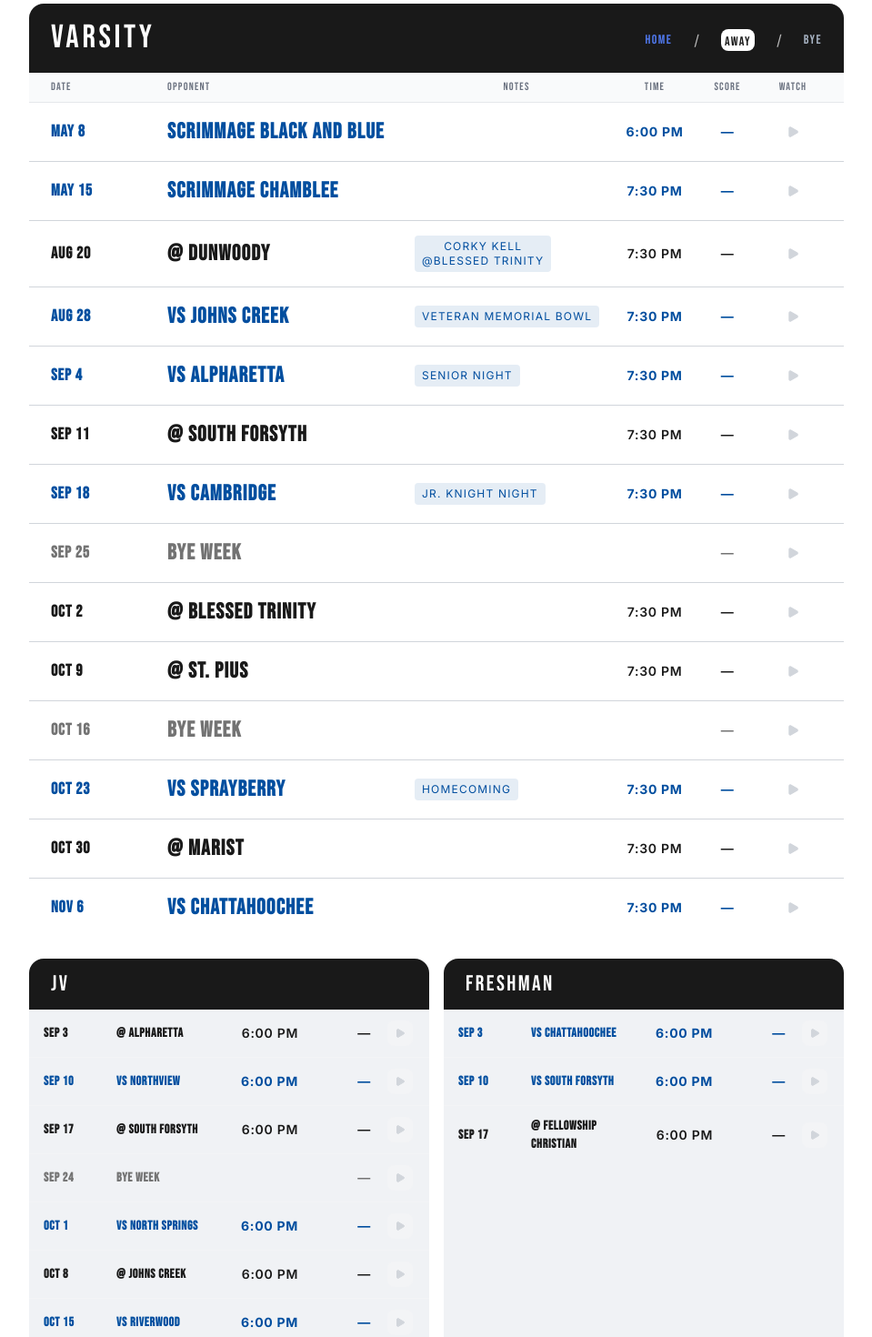
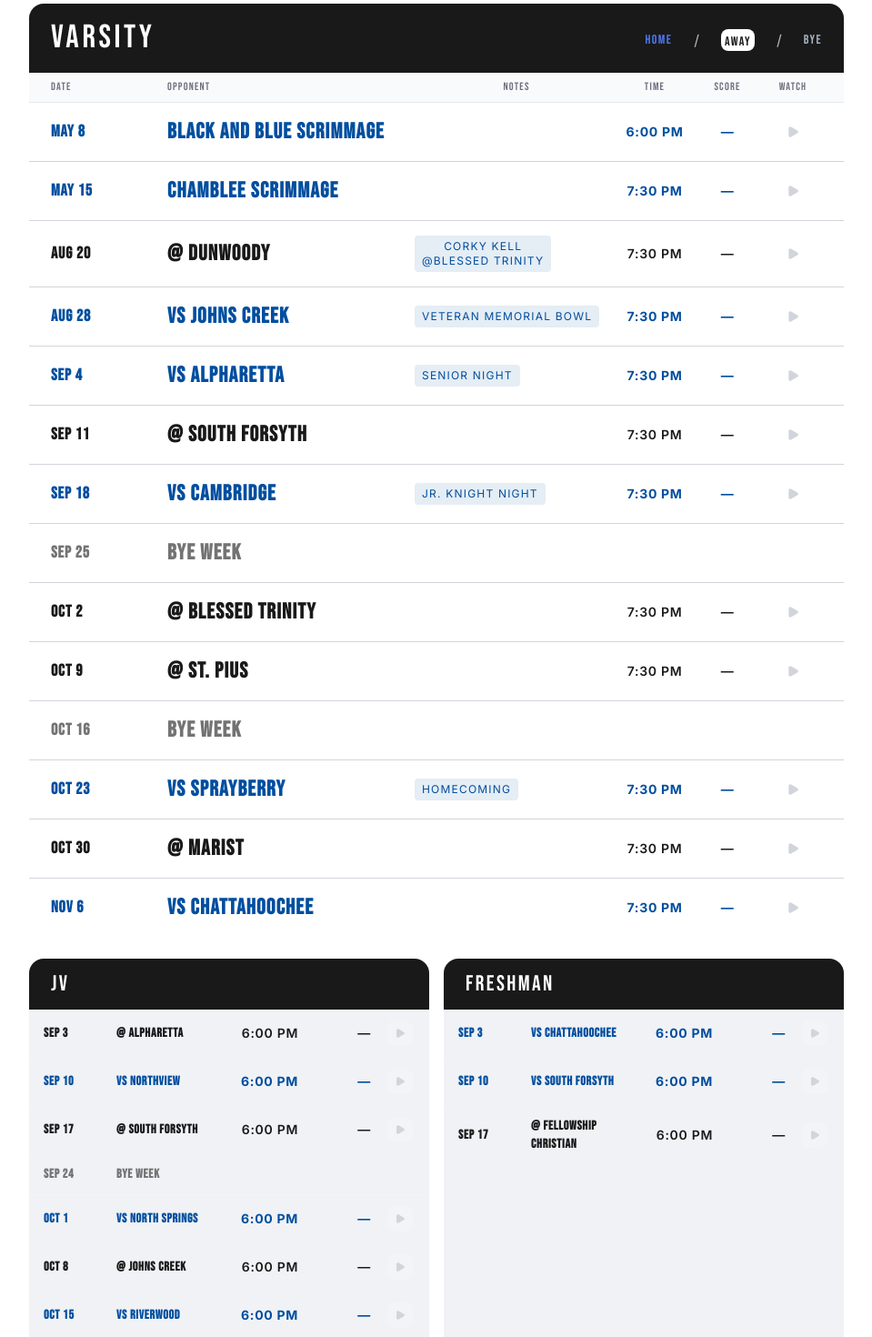
Before and after one commit to orbonnie/chs-football, a Next.js app: page /schedule in a window 1280 px wide. Shown: the part 240-1710 px from the top of the page at 91% size, without its empty margins (160-1119 px from the left). Built offline with nearby package versions, Linux system fonts and the light colour scheme.

Commit message:
Format scrimmages and byes

```diff
--- a/src/app/schedule/page.tsx
+++ b/src/app/schedule/page.tsx
@@ -38,13 +38,13 @@ function VarsityRow({ game }: { game: Game }) {
         <div>
           <span className={`font-display text-sm tracking-wider block ${textColor}`}>{game.date}</span>
           <span className={`font-display text-xl tracking-wider block ${textColor}`}>
-            {isBye ? 'BYE WEEK' : `${game.location.toUpperCase()} ${game.opponent.toUpperCase()}`}
+            {isBye ? 'BYE WEEK' : game.location === "scrimmage" ? `${game.opponent.toUpperCase()} ${game.location.toUpperCase()}` : `${game.location.toUpperCase()} ${game.opponent.toUpperCase()}`}
           </span>
           {game.note && <span className="text-xs tracking-widest uppercase text-royal-600 mt-0.5 block">{game.note}</span>}
         </div>
         <div>
           {!isBye && <span className={`font-display text-sm tracking-wider shrink-0 ml-4 ${textColor}`}>{game.time}</span>}
-          <a
+          {!isBye && <a
             href={game.recording || undefined}
             target="_blank"
             rel="noopener noreferrer"
@@ -56,7 +56,7 @@ function VarsityRow({ game }: { game: Game }) {
             aria-label="Watch recording"
           >
             <Play className={`w-3.5 h-3.5 fill-current`} />
-          </a>
+          </a>}
         </div>
       </div>
 
@@ -64,14 +64,15 @@ function VarsityRow({ game }: { game: Game }) {
       <div className={`hidden md:grid ${colGrid}`}>
         <span className={`font-display text-lg tracking-wider text-left ${textColor}`}>{game.date}</span>
         <span className={`font-display text-2xl tracking-wider ${textColor}`}>
-          {isBye ? 'BYE WEEK' : `${game.location.toUpperCase()} ${game.opponent.toUpperCase()}`}
+          {isBye ? 'BYE WEEK' : game.location === "scrimmage" ? `${game.opponent.toUpperCase()} ${game.location.toUpperCase()}` : `${game.location.toUpperCase()} ${game.opponent.toUpperCase()}`}
         </span>
         <span className={`text-xs tracking-widest uppercase text-royal-600 bg-royal-600/10 px-2 py-1 rounded text-center truncate w-fit whitespace-pre-line ${!game.note ? 'invisible' : ''}`}>
           {game.note || ''}
         </span>
         <span className={`text-sm tracking-wider text-center ${isBye ? 'invisible' : textColor}`}>{game.time}</span>
-        <span className={`text-sm tracking-wider text-center ${textColor}`}>{game.result || '—'}</span>
-        <a
+        {!isBye && <span className={`text-sm tracking-wider text-center ${textColor}`}>{game.result || '—'}</span>}
+
+        {!isBye && <a
           href={game.recording || undefined}
           target="_blank"
           rel="noopener noreferrer"
@@ -83,7 +84,7 @@ function VarsityRow({ game }: { game: Game }) {
           aria-label="Watch recording"
         >
           <Play className={`w-3.5 h-3.5 fill-current`} />
-        </a>
+        </a>}
       </div>
     </div>
   )
@@ -105,10 +106,10 @@ function JVRow({ game }: { game: Game }) {
       <span className={`text-sm tracking-wider text-right ${isBye ? 'invisible' : textColor}`}>
         {game.time}
       </span>
-      <span className={`text-sm tracking-wider text-right ${textColor}`}>
+      {!isBye && <span className={`text-sm tracking-wider text-right ${textColor}`}>
         {game.result || '—'}
-      </span>
-      <a
+      </span>}
+      {!isBye && <a
         href={game.recording || undefined}
         target="_blank"
         rel="noopener noreferrer"
@@ -120,7 +121,7 @@ function JVRow({ game }: { game: Game }) {
         aria-label="Watch recording"
       >
         <Play className="w-3 h-3 fill-current" />
-      </a>
+      </a>}
     </div>
   )
 }
```
